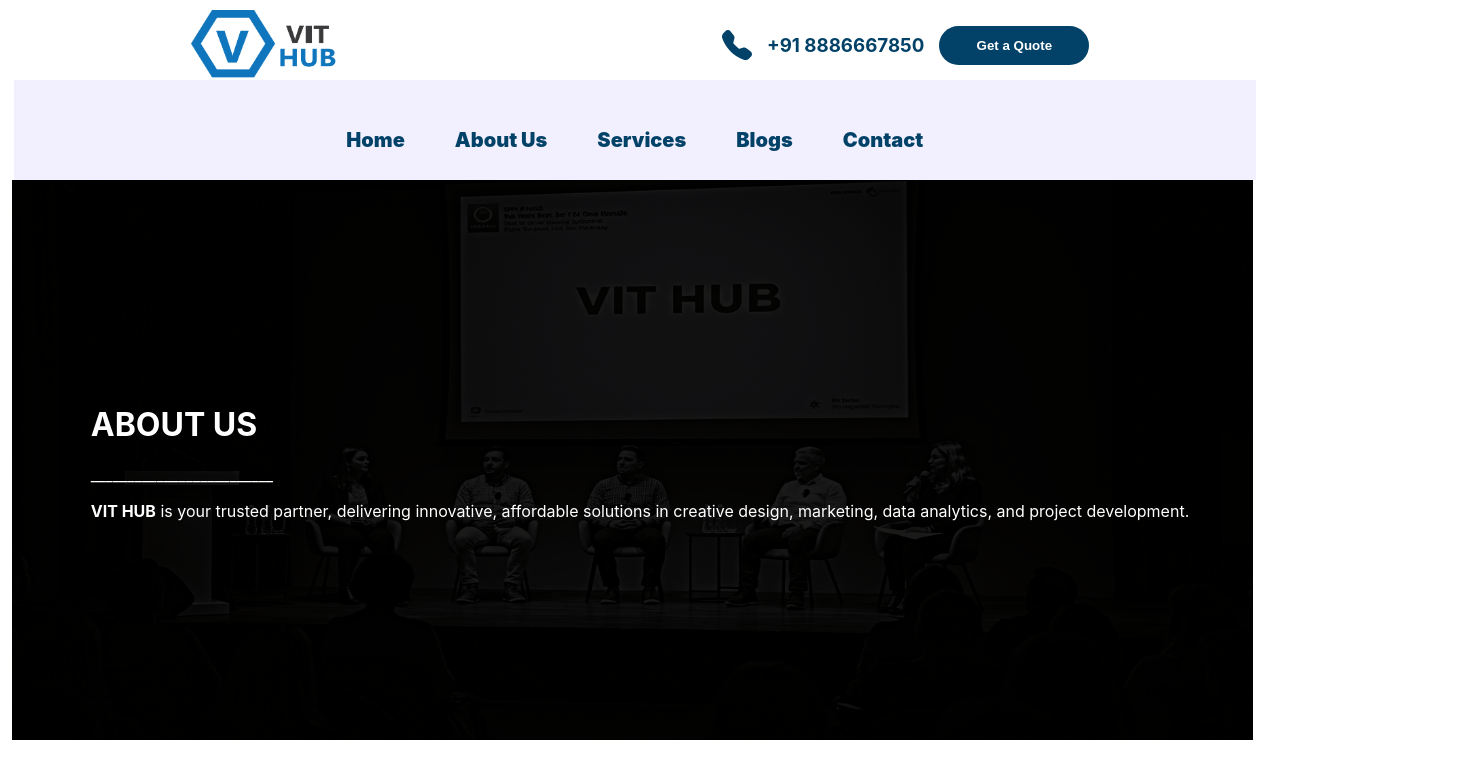
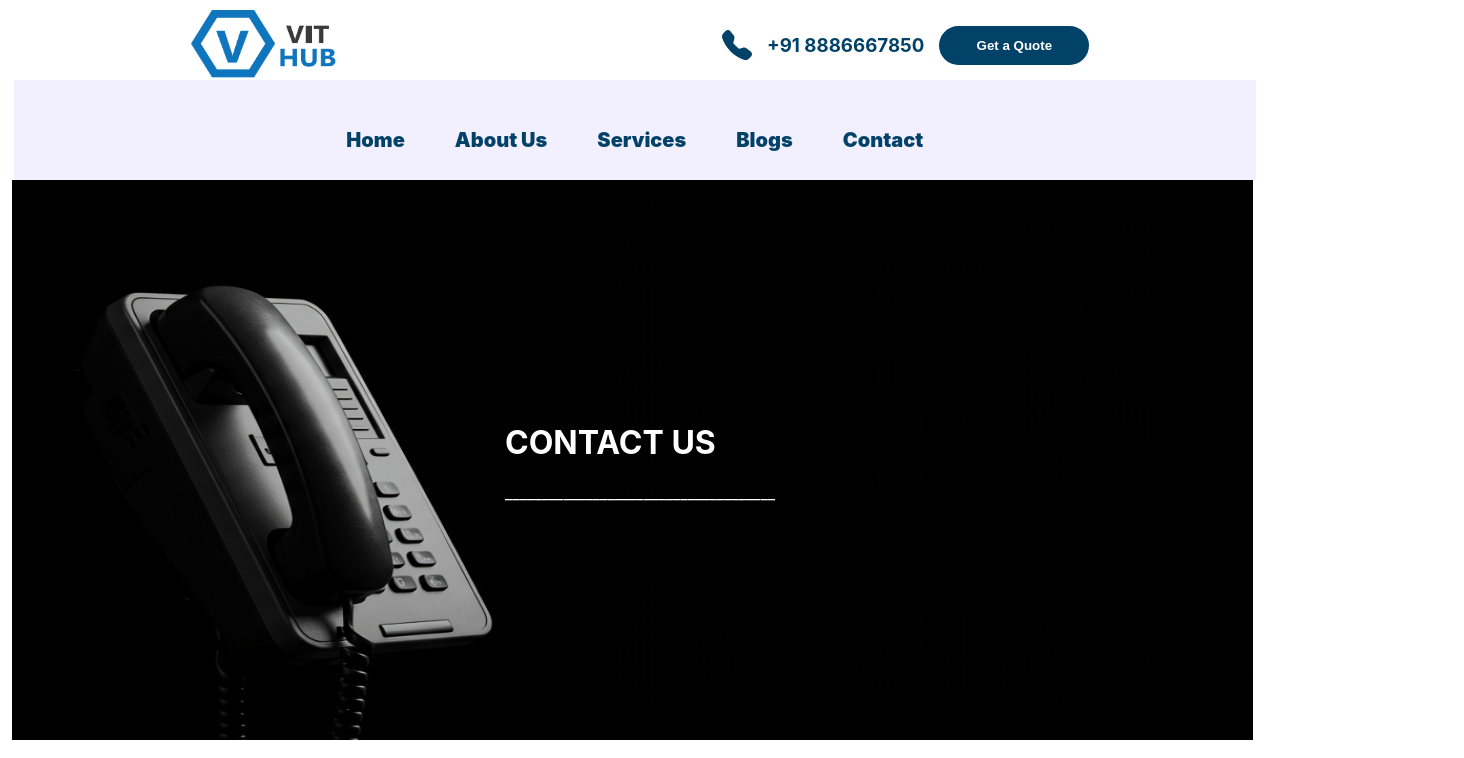
Before and after one commit to hemanthaarya/hedhya, a React (Create React App) app: page / in a window 1280 px wide. Shown: the top 758 px of the page, 1464 px wide, since content can reach past the window. Built offline with nearby package versions, Linux system fonts and the light colour scheme.

Commit message:
Add files via upload

```diff
--- a/src/App.js
+++ b/src/App.js
@@ -2,6 +2,8 @@
 import {Helmet} from 'react-helmet';
 import React from 'react';
 import About from './Pages/About.jsx';
+import Contact from './Pages/Contact.jsx';
+import Home from './Pages/HomePage.jsx';
 
 function App() {
   return (
@@ -11,7 +13,7 @@
         <title>VIT HUB</title>
       </Helmet>
       <div>
-        <About/>
+        <Contact/>
       </div>
     </>
   );
```
Also changed, not shown: src/img5.png (added), src/img6.png (added).
